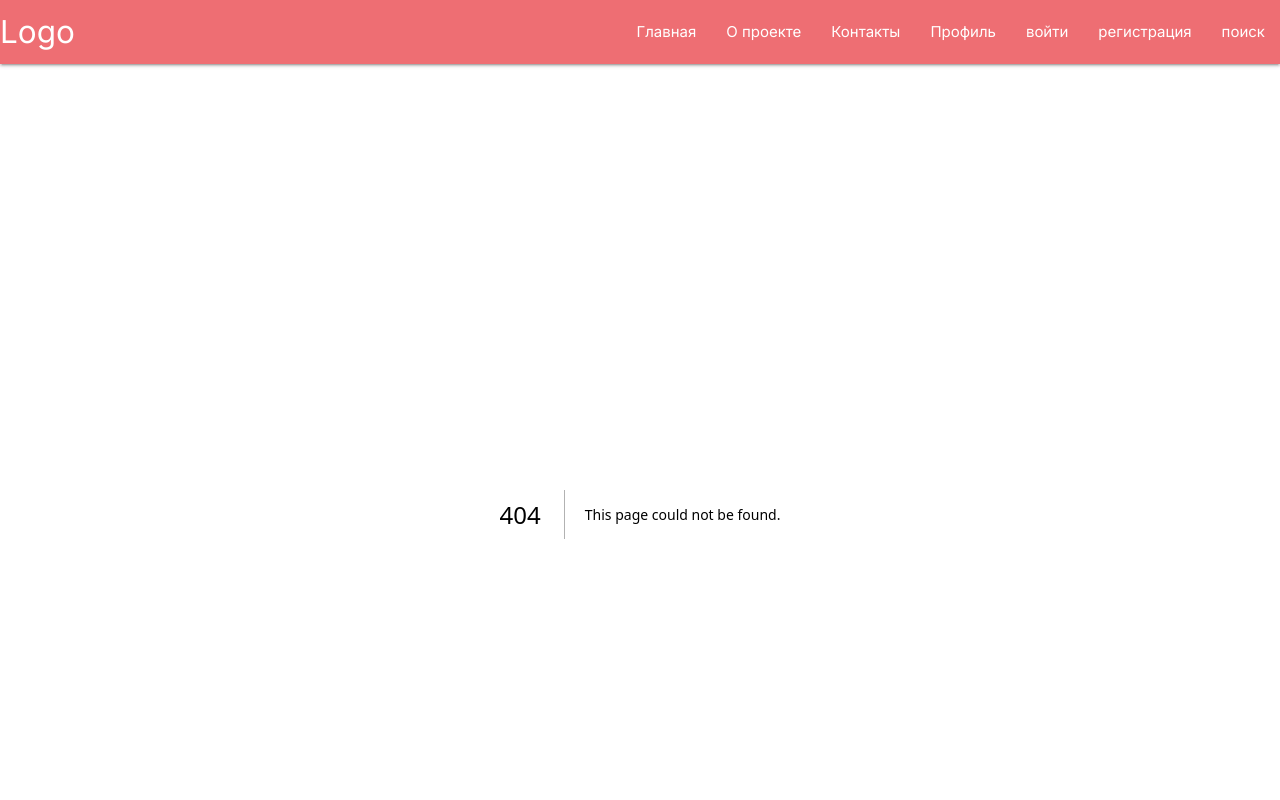
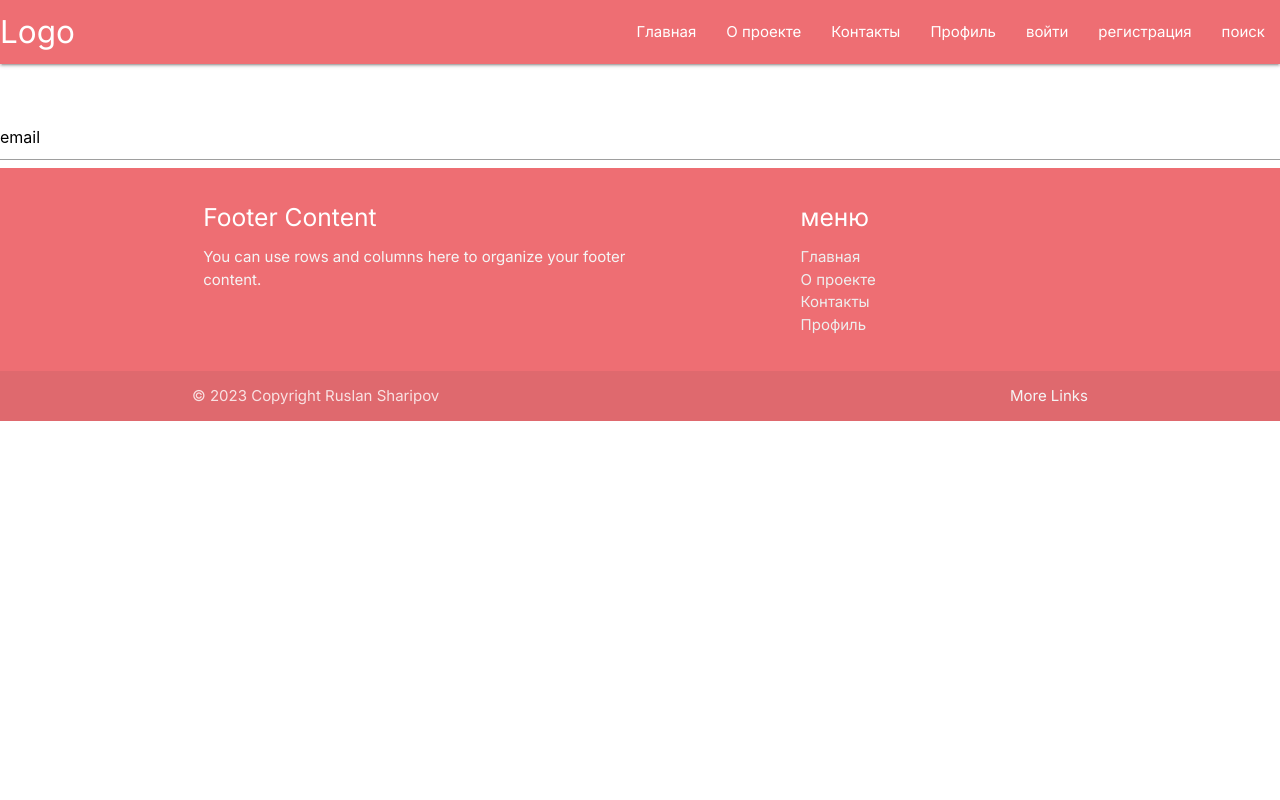
Before and after one commit to RuslanSharipov63/nextUpdate, a Next.js app: page /reconstructionpass in a window 1280 px wide. Before the commit this address had no page. Shown: the top 800 px of the page. Built offline with nearby package versions, Linux system fonts and the light colour scheme.

Commit message:
create page reconstruction password

```diff
--- /dev/null
+++ b/app/reconstructionpass/page.tsx
@@ -0,0 +1,24 @@
+"use client"
+import { useState } from "react";
+import TextField from "@/components/TextField";
+
+const ReconstructionPass = () => {
+    const [valueInput, setValueInput] = useState('email')
+    const handleChange = (value: string, name: string) => {
+        setValueInput(value)
+    }
+
+    return (
+        <div>
+            <TextField
+                typeText={'text'}
+                nameText={'forgotpass'}
+                funcChange={handleChange}
+                idText={'forgotpass'}
+                valueText={valueInput}
+            />
+        </div>
+    );
+}
+
+export default ReconstructionPass;
--- a/components/MobileNavbar.tsx
+++ b/components/MobileNavbar.tsx
@@ -1,13 +1,30 @@
+"use client"
 import Link from "next/link";
-import { FC } from "react";
+import { isToken } from "@/store/AuthMeSlice";
+import { FC, useEffect, useState } from "react";
+import { useAppSelector, useAppDispatch } from "@/hooks/hooks";
 import styles from "./../stylescomponent/MobileNavbar.module.css";
+import { useRouter } from "next/navigation";
 
 type MobileNavbarProps = {
   closeMobileMenu: () => void;
   openSearch: () => void;
 }
 
-const MobileNavbar: FC<MobileNavbarProps> = ({closeMobileMenu, openSearch}) => {
+const MobileNavbar: FC<MobileNavbarProps> = ({ closeMobileMenu, openSearch }) => {
+  const { token } = useAppSelector((state) => state.AuthMeSlice);
+  const dispatch = useAppDispatch();
+  const { push } = useRouter();
+
+  useEffect(() => {
+    dispatch(isToken());
+  }, [token]);
+
+  const clearToken = () => {
+    localStorage.clear();
+    dispatch(isToken());
+    push("/auth");
+  };
   return (
     <div className={styles.wrapperContainerMobileMenu}>
       <div className={styles.containerMobileMenu}>
@@ -21,10 +38,10 @@ const MobileNavbar: FC<MobileNavbarProps> = ({closeMobileMenu, openSearch}) => {
           <Link href="#" className={styles.link}>Контакты</Link>
         </div>
         <div>
-          <Link href="/" className={styles.link}>Профиль</Link>
+          <Link href="/profile" className={styles.link}>Профиль</Link>
         </div>
         <div>
-          <Link href="/auth" className={styles.link}>Войти</Link>
+          <Link href="/auth" className={styles.link} onClick={clearToken}>{token ? "выйти" : "войти"}</Link>
         </div>
         <div>
           <Link href="/registration" className={styles.link}>Регистрация</Link>
```
Also changed, not shown: app/auth/page.tsx (+8 -0 lines).
